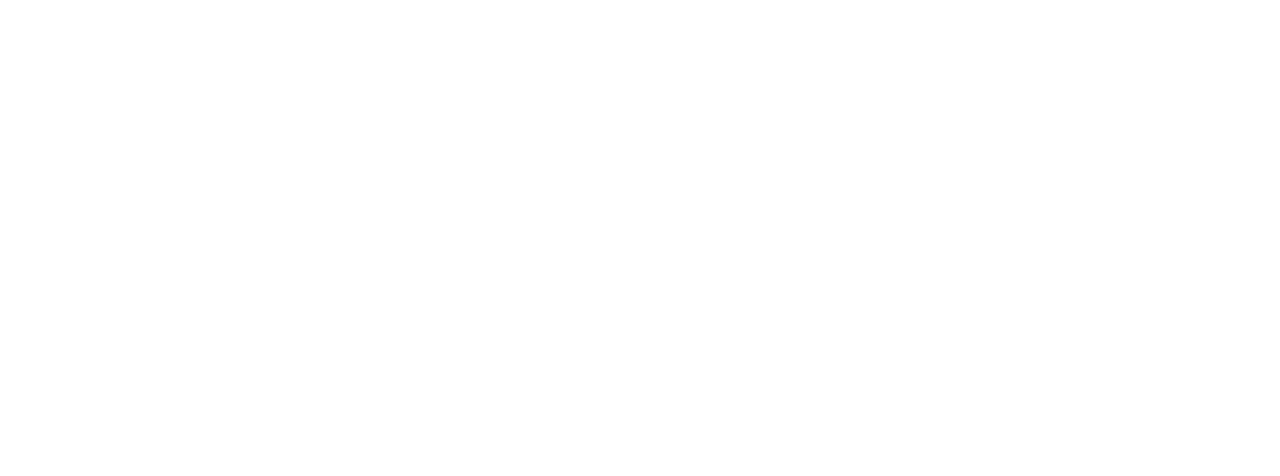
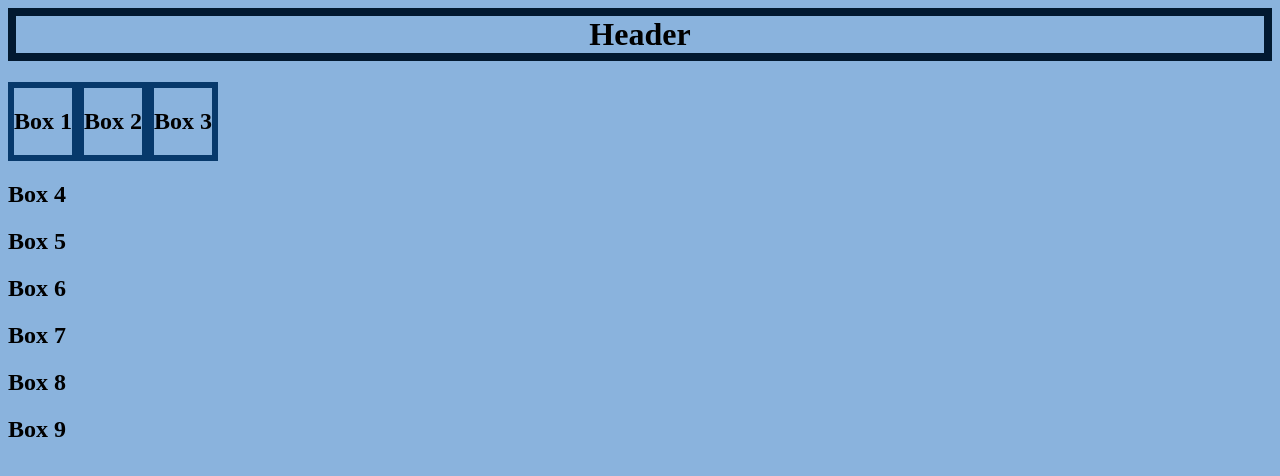
Before and after one commit to staten-island-tech/flexbox-gallery-project-ajhecht, a plain HTML site: page index.html in a window 1280 px wide. Drawn offline with Linux system fonts and the light colour scheme.

Commit message:
End of 10.6

```diff
--- a/index.html
+++ b/index.html
@@ -4,18 +4,45 @@
     <meta http-equiv="X-UA-Compatible" content="IE=edge" />
     <meta name="viewport" content="width=device-width, initial-scale=1.0" />
     <title>Document</title>
+    <link rel="stylesheet" href="style.css" />
   </head>
+
   <body>
-    <div class="box">
-      <div class="box1"></div>
-      <div class="box2"></div>
-      <div class="box3"></div>
-      <div class="box4"></div>
-      <div class="box5"></div>
-      <div class="box6"></div>
-      <div class="box7"></div>
-      <div class="box8"></div>
-      <div class="box9"></div>
+    <h1><div class="main-header">Header</div></h1>
+
+<div class="parent1">
+      <div class="box1 row1">
+        <h2>Box 1</h2></div>
+      <div class="box2 row1">
+        <h2>Box 2</h2></div>
+      <div class="box3 row1">
+        <h2>Box 3</h2></div>
+    </div>
+
+      <div class="box4 row2">
+        <h2>Box 4</h2>
+      </div>
+
+      <div class="box5 row2">
+        <h2>Box 5</h2>
+      </div>
+
+      <div class="box6 row2">
+        <h2>Box 6</h2>
+      </div>
+
+      <div class="box7 row3">
+        <h2>Box 7</h2>
+      </div>
+
+      <div class="box8 row3">
+        <h2>Box 8</h2>
+      </div>
+
+      <div class="box9 row3">
+        <h2>Box 9</h2>
+      </div>
+
     </div>
   </body>
 </html>
--- a/style.css
+++ b/style.css
@@ -0,0 +1,16 @@
+body {
+  background-color: #8ab3dd;
+}
+
+.main-header {
+  border: solid #021930 8px;
+  text-align: center;
+}
+.parent1 {
+  display: flex;
+}
+
+.row1 {
+  border: solid #07396b 6px;
+  text-align: center;
+}
```
